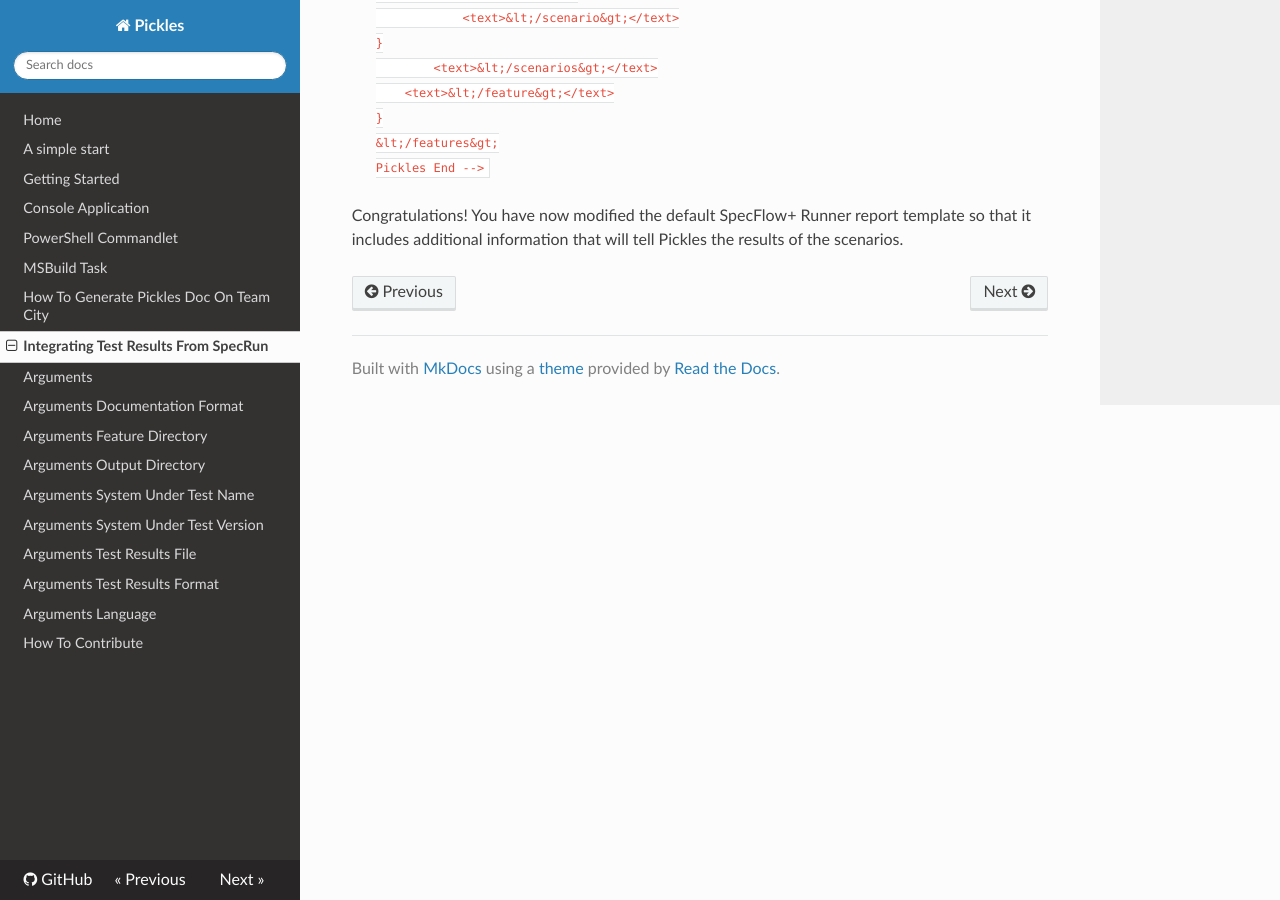
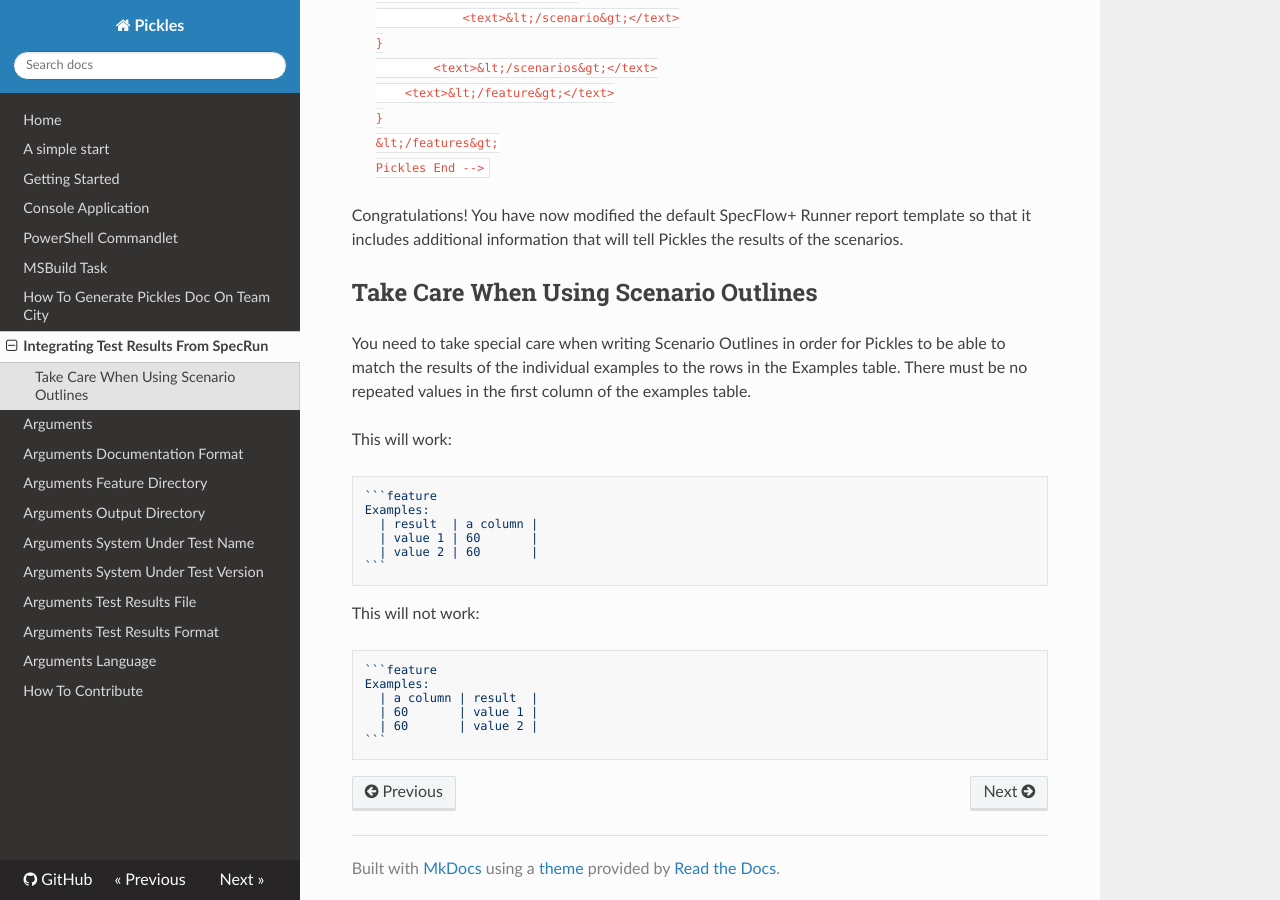
Before and after one commit to picklesdoc/docs, an MkDocs documentation site: the page built from docs/IntegratingTestResultsFromSpecRun.md, in a window 1280 px wide and 900 px high, scrolled down 1401 px. Built offline with MkDocs 1.6.1, drawn with Linux system fonts in a browser that asks for light colours; nearby versions of some CDN libraries; old or Windows-style settings are respelled for this version of MkDocs.

Commit message:
Add section about Scenario Outlines

````diff
--- a/docs/IntegratingTestResultsFromSpecRun.md
+++ b/docs/IntegratingTestResultsFromSpecRun.md
@@ -58,3 +58,25 @@ It is now possible to integrate test results from [SpecFlow+ Runner](http://www.
     ```
 
 Congratulations! You have now modified the default SpecFlow+ Runner report template so that it includes additional information that will tell Pickles the results of the scenarios.
+
+## Take Care When Using Scenario Outlines
+
+You need to take special care when writing Scenario Outlines in order for Pickles to be able to match the results of the individual examples to the rows in the Examples table. There must be no repeated values in the first column of the examples table.
+
+This will work:
+
+    ```feature
+    Examples:
+      | result  | a column |
+      | value 1 | 60       |
+      | value 2 | 60       |
+    ```
+
+This will not work:
+
+    ```feature
+    Examples:
+      | a column | result  |
+      | 60       | value 1 |
+      | 60       | value 2 |
+    ```
````
